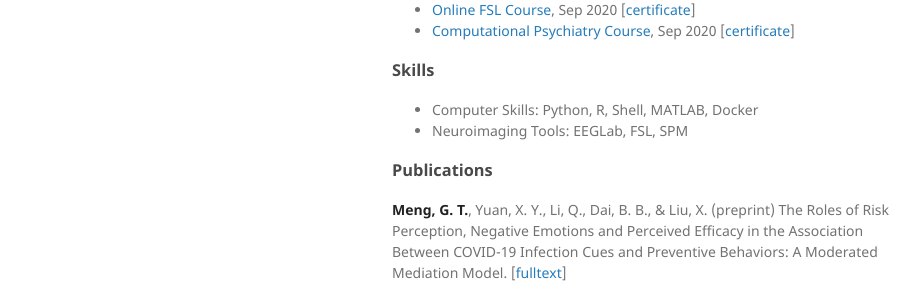
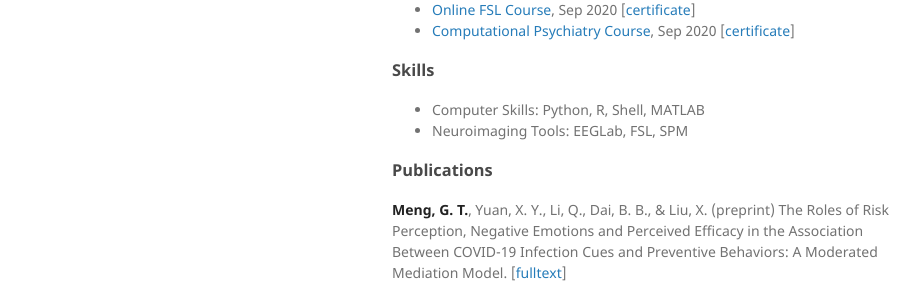
Before and after one commit to GuangtengMeng/GuangtengMeng.github.io, a Jekyll site: the page built from index.md, in a window 1280 px wide and 900 px high. Shown: the part 427-721 px from the top of the window, without its empty margins (178-1096 px from the left). Built offline with Jekyll 4.4.1, drawn with Linux system fonts in a browser that asks for light colours; the repository's description, which GitHub fills in, is left out; our own code applies the rules of GitHub Pages for plain Markdown files.

Commit message:
Update index.md

```diff
--- a/index.md
+++ b/index.md
@@ -23,7 +23,7 @@ Guangteng Meng is a PhD candidate of cognitive neuroscience at the CareLab(PI: P
 - [Computational Psychiatry Course](https://www.translationalneuromodeling.org/cpcourse/), Sep 2020 [[certificate](/assets/certificate/CPC_Certificate_GM.pdf)]
 
 ### Skills
-- Computer Skills: Python, R, Shell, MATLAB, Docker
+- Computer Skills: Python, R, Shell, MATLAB
 - Neuroimaging Tools: EEGLab, FSL, SPM
 
 ### Publications
```
